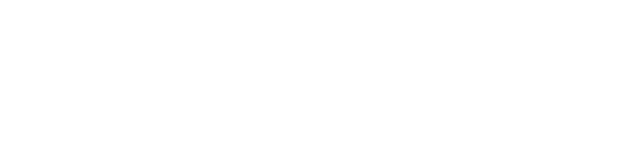
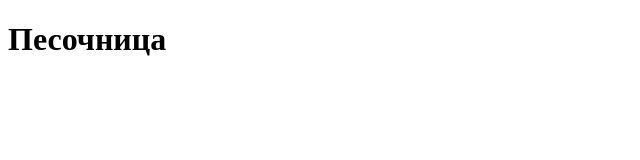
Before and after one commit to r1oforone/sandbox, a plain HTML site: page index.html in a window 1280 px wide. Shown: the whole page, without its empty margins (0-640 px from the left). Drawn offline with Linux system fonts and the light colour scheme.

Commit message:
Добавил заголовок

```diff
--- a/index.html
+++ b/index.html
@@ -9,7 +9,7 @@
 </head>
 
 <body>
-
+    <h1>Песочница</h1>
 </body>
 
 </html>
--- /dev/null
+++ b/style.css
@@ -0,0 +1,3 @@
+h1 {
+    display: block;
+}
```
